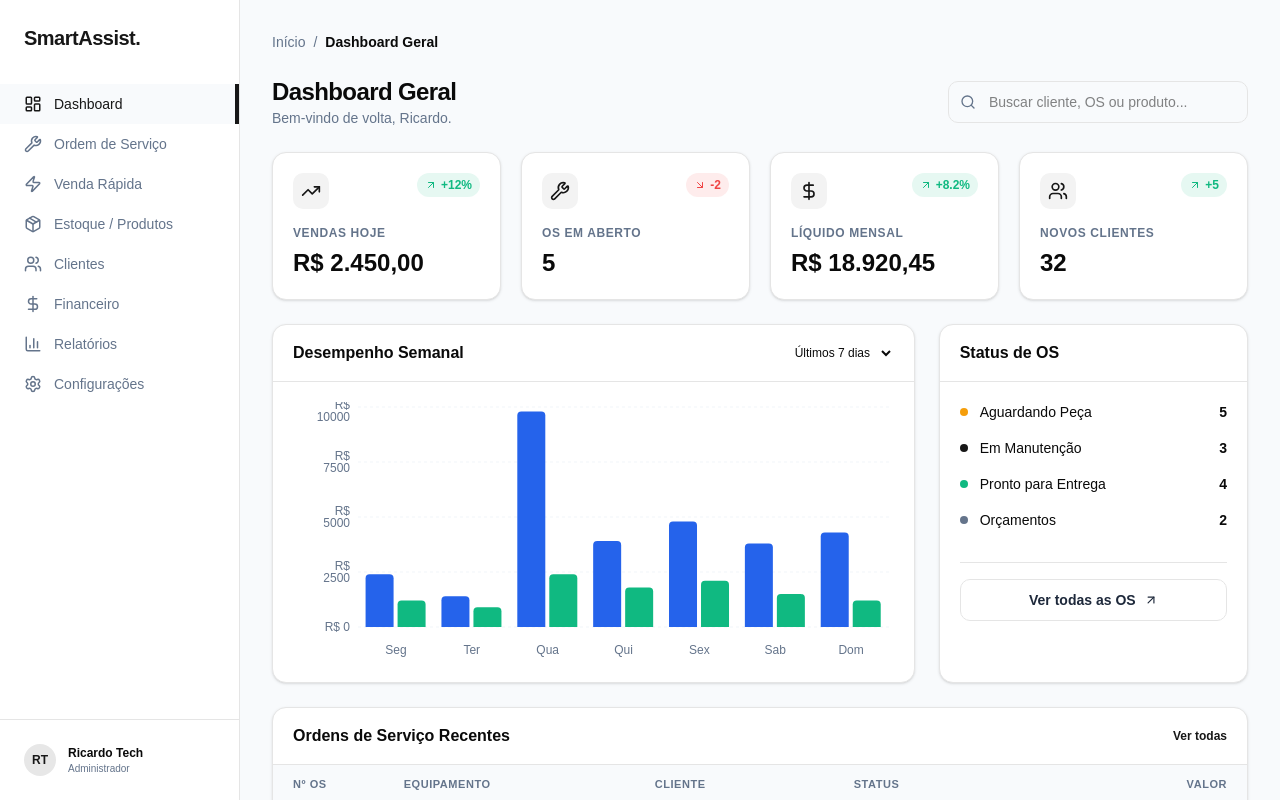
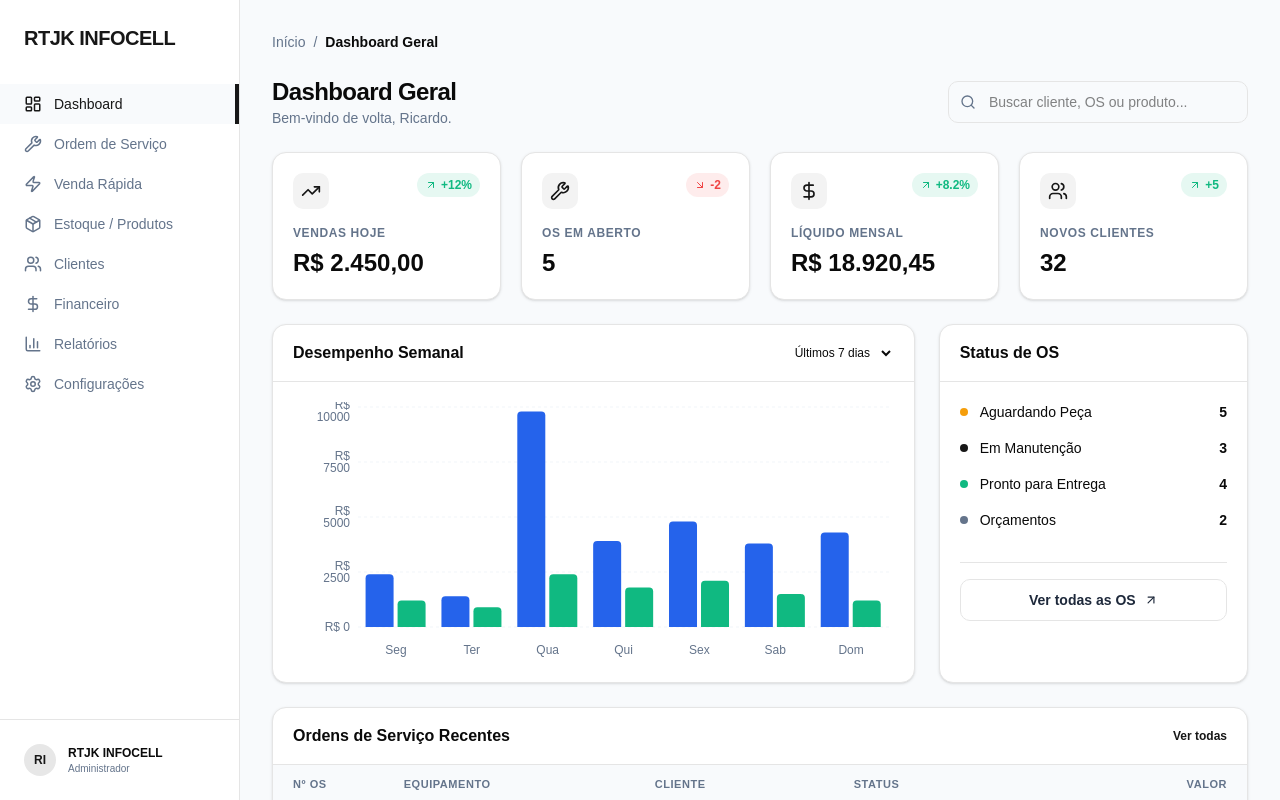
Before and after one commit to rtjkinfocell2024-oss/rtjkinfocell, a React (Vite) app: page / in a window 1280 px wide. Shown: the top 800 px of the page. Built offline with nearby package versions, Linux system fonts and the light colour scheme.

Commit message:
feat: Rename application to RTJK INFOCELL
Update application name and related display elements from "SmartAssist" to "RTJK INFOCELL" across metadata, settings, and sidebar components. This change reflects the new branding of the software.

```diff
--- a/metadata.json
+++ b/metadata.json
@@ -1,6 +1,6 @@
 {
-  "name": "SmartAssist - Gestão de Celulares",
-  "description": "Sistema completo para gerenciamento de lojas de celulares e assistência técnica, incluindo PDV, ordens de serviço, estoque e financeiro.",
+  "name": "RTJK INFOCELL",
+  "description": "Sistema completo para gerenciamento de lojas de celulares e assistência técnica RTJK INFOCELL.",
   "requestFramePermissions": [],
   "majorCapabilities": []
 }
--- a/src/components/Settings.tsx
+++ b/src/components/Settings.tsx
@@ -90,11 +90,11 @@ export function Settings() {
                   <div className="grid grid-cols-1 md:grid-cols-2 gap-4">
                     <div className="flex flex-col gap-1.5">
                       <label className="label">Nome Fantasia</label>
-                      <input type="text" className="input" defaultValue="SmartAssist Celulares" />
+                      <input type="text" className="input" defaultValue="RTJK INFOCELL" />
                     </div>
                     <div className="flex flex-col gap-1.5">
                       <label className="label">Razão Social</label>
-                      <input type="text" className="input" defaultValue="SmartAssist LTDA" />
+                      <input type="text" className="input" defaultValue="RTJK INFOCELL LTDA" />
                     </div>
                     <div className="flex flex-col gap-1.5">
                       <label className="label">CNPJ</label>
--- a/src/components/Sidebar.tsx
+++ b/src/components/Sidebar.tsx
@@ -31,7 +31,7 @@ export function Sidebar({ activeTab, setActiveTab }: SidebarProps) {
   return (
     <aside className="w-[240px] bg-white border-r border-border flex flex-col py-6 h-screen sticky top-0">
       <div className="px-6 mb-8">
-        <h1 className="text-xl font-extrabold text-primary tracking-tight">SmartAssist.</h1>
+        <h1 className="text-xl font-extrabold text-primary tracking-tight uppercase">RTJK INFOCELL</h1>
       </div>
 
       <nav className="flex-1">
@@ -63,10 +63,10 @@ export function Sidebar({ activeTab, setActiveTab }: SidebarProps) {
       <div className="px-6 mt-auto pt-6 border-t border-border">
         <div className="flex items-center gap-3">
           <div className="w-8 h-8 rounded-full bg-primary/10 flex items-center justify-center text-primary font-bold text-xs">
-            RT
+            RI
           </div>
           <div className="flex-1 overflow-hidden">
-            <p className="text-xs font-bold truncate">Ricardo Tech</p>
+            <p className="text-xs font-bold truncate">RTJK INFOCELL</p>
             <p className="text-[10px] text-text-muted truncate">Administrador</p>
           </div>
         </div>
```
